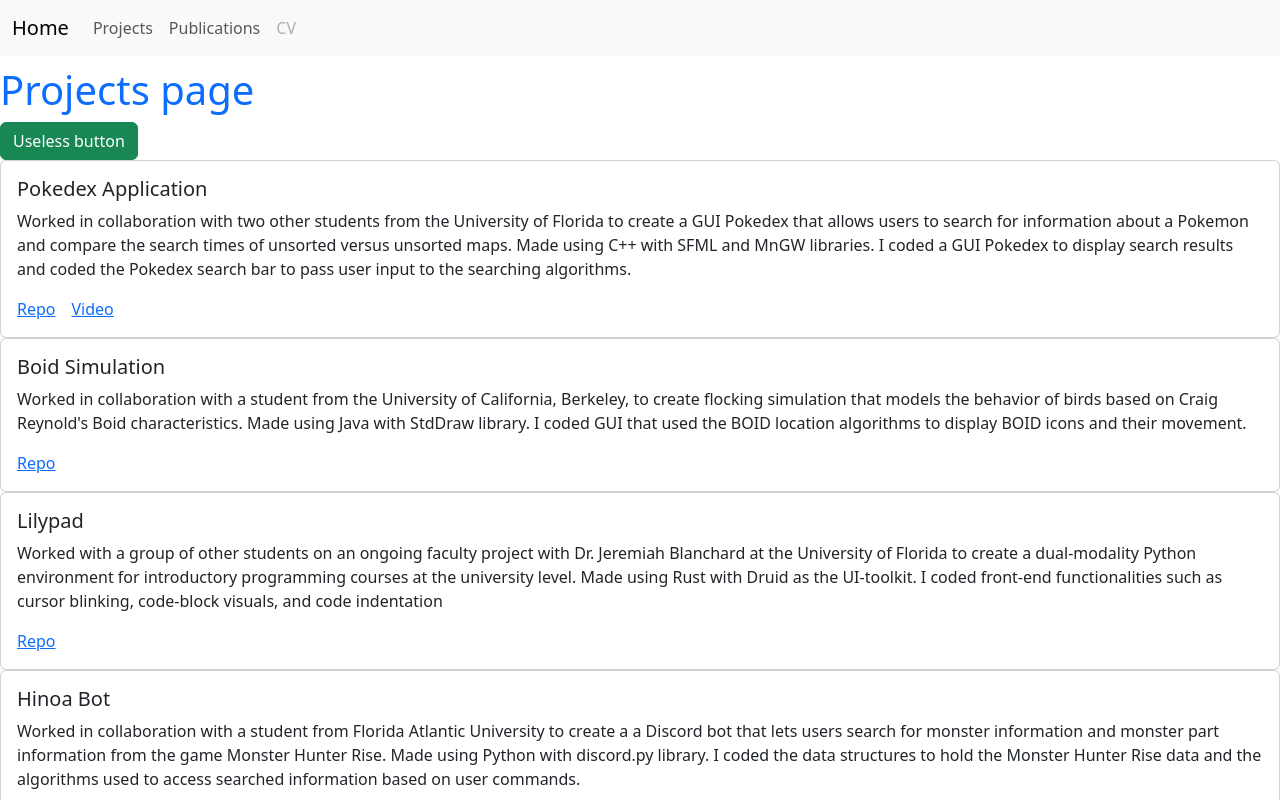
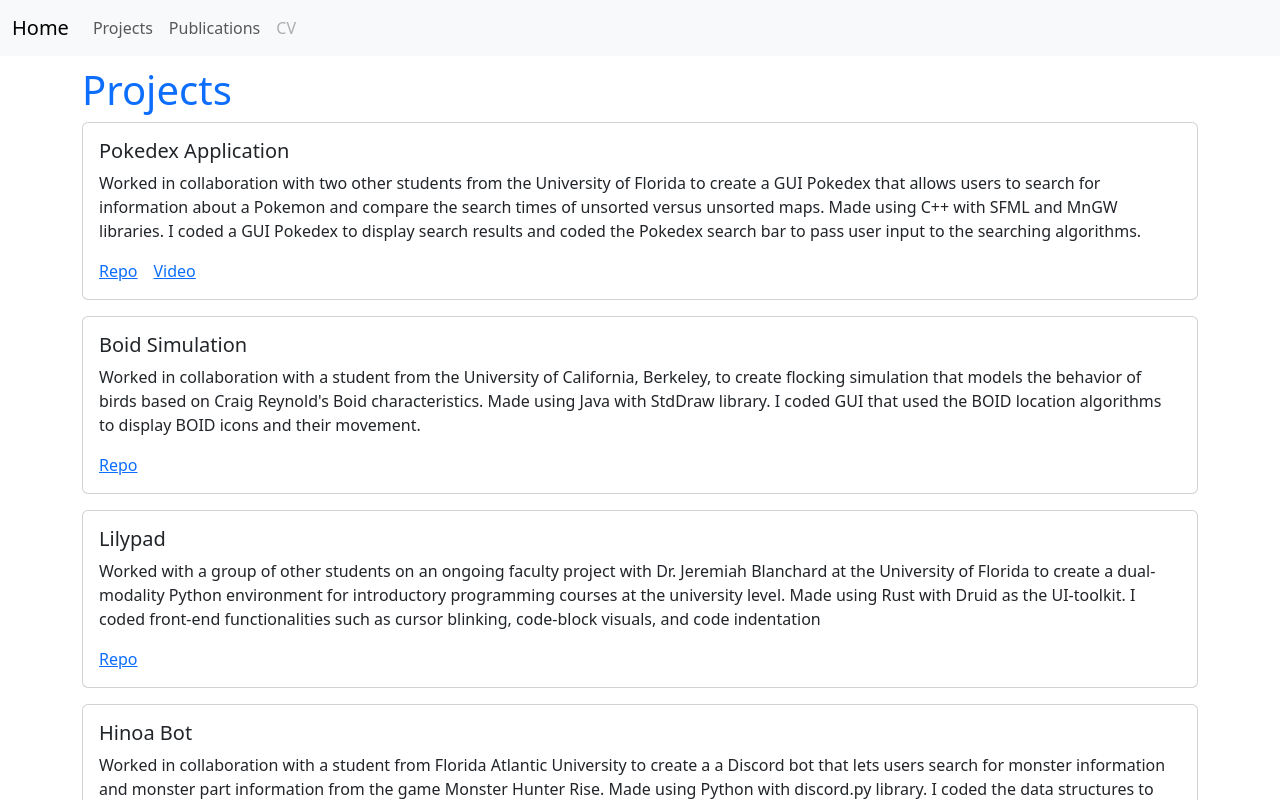
Before and after one commit to adehoog/adehoog.github.io, a React (Vite) app: page /projects in a window 1280 px wide. Shown: the top 800 px of the page. Built offline with nearby package versions, Linux system fonts and the light colour scheme.

Commit message:
Added publications

```diff
--- a/src/assets/publications.json
+++ b/src/assets/publications.jsx
@@ -1,11 +1,13 @@
-{"publications":[
+
+export const publications = [
     {
         "type":"conference",
         "authors":"DeHoog, A. M., Blanchard, J. J., Wu, A., & Hott, J. R.",
         "date":"2025, June",
         "title":"Escaping the CS Dungeon: Modern College Curricula within and Beyond Computing",
-        "other_info":"Paper presented at 2025 ASEE Annual Conference & Exposition, Montreal, Quebec, Canada.",
-        "doi":"10.18260/1-2—56440"
+        "other_info":"Paper presented at 2025 ASEE Annual Conference & Exposition, Montreal, Quebec, Canada",
+        "doi":"10.18260/1-2--56440",
+        "link":"https://peer.asee.org/56440"
     },
     {
         "type":"conference",
@@ -13,6 +15,7 @@
         "date":"2025, November",
         "title":"Design Fixation in Cross-Cultural Design Education: Challenges in Overcoming Fixed Thinking in a Global Design Thinking Program",
         "other_info":"Paper presented at 2025 Frontiers in Education Conference, Nashville, Tennessee. DOI PENDING",
-        "doi":""
+        "doi":"",
+        "link":""
     }
-]}
+]
--- a/src/components/Projects.jsx
+++ b/src/components/Projects.jsx
@@ -15,7 +15,7 @@ function langPills({langs}) {
 
 function projectCard({title, desc, video, repo, langs, index}) {
   return(
-    <div key={title} class="card">
+    <div key={title} class="card mb-3">
       <div class="card-body">
         <h5 class="card-title">{title}</h5>
         <p class="card-text">{desc}</p>
@@ -29,12 +29,12 @@ function projectCard({title, desc, video, repo, langs, index}) {
 }
 
 function Projects() {
-  //TODO: make prettier
   return (
     <>
-      <h1 className="text-primary">Projects page</h1>
-      <button className="btn btn-success">Useless button</button>
-      {projects.map(projectCard)}
+      <div class="container">
+        <h1 className="text-primary">Projects</h1>
+        {projects.map(projectCard)}
+      </div>
     </>
   )
 }
--- a/src/components/Publications.jsx
+++ b/src/components/Publications.jsx
@@ -1,10 +1,22 @@
 import 'bootstrap/dist/css/bootstrap.min.css';
+import { publications } from '../assets/publications';
+
+function formatPublcation({type, authors, date, title, other_info, doi, link}) {
+  //APA style citation
+  if (type == "conference"){
+    return (
+      <p>{authors} ({date}), <em>{title}</em> {other_info}. <a href={link}>{doi}</a></p>
+    )
+  }
+}
 
 function Publications() {
   return (
     <>
-      <h1 className="text-primary">Publications page</h1>
-      <button className="btn btn-success">Useless button</button>
+    <div class="container">
+      <h1 className="text-primary">Publications</h1>
+      {publications.map(formatPublcation)}
+    </div>
     </>
   )
 }
```
